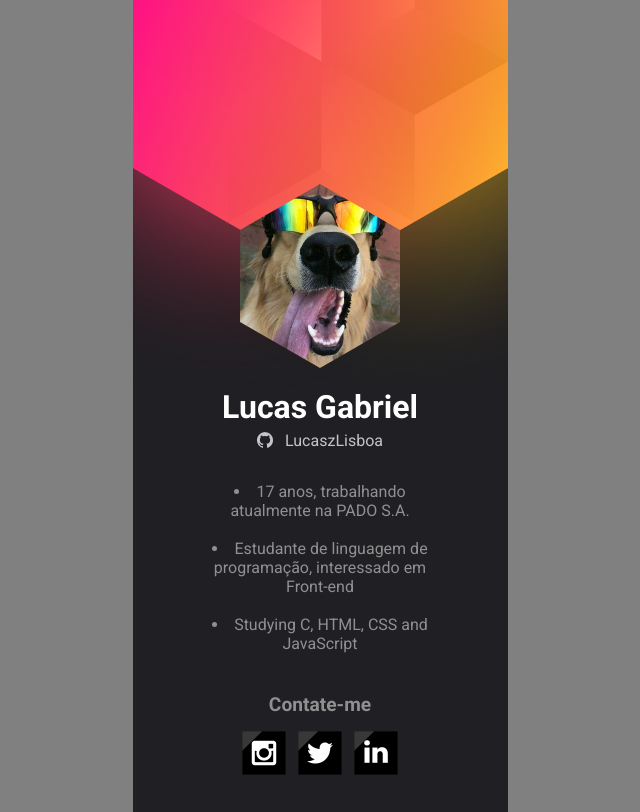
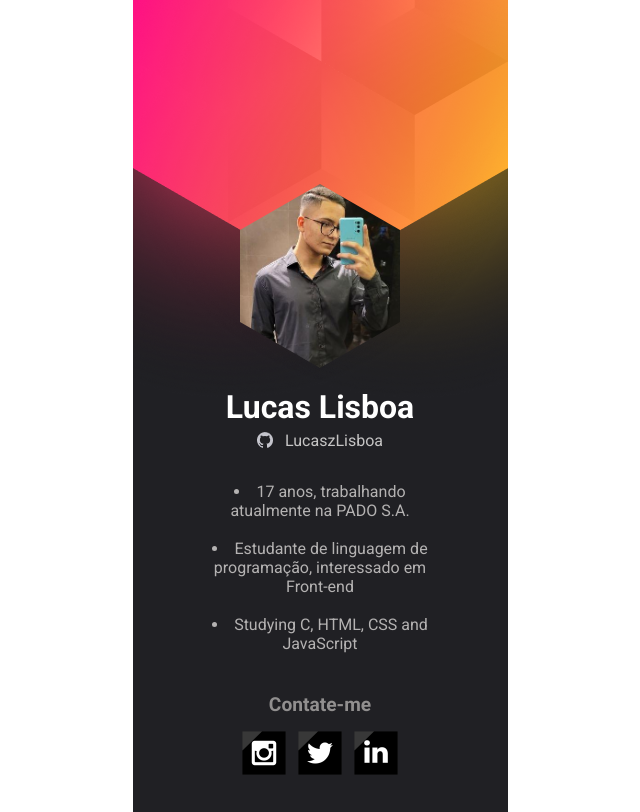
Before and after one commit to LucaszLisboa/cracha, a plain HTML site: page index.html in a window 1280 px wide. Shown: the whole page, without its empty margins (320-960 px from the left). Drawn offline with Linux system fonts and the light colour scheme; no server answers.

Commit message:
change background

```diff
--- a/index.html
+++ b/index.html
@@ -17,16 +17,15 @@
     <main>
       <div class="conteiner">
         <div class="avatar">
-          <img
-            src="images/cachorro de oculos.jpg"
-            alt="foto pessoal"
-            id="userImage"
-          />
+          <img src="images/foto.jpeg" alt="foto pessoal" id="userImage" />
         </div>
 
-        <h1 id="userName">Lucas Gabriel</h1>
+        <h1 id="userName">Lucas Lisboa</h1>
         <a id="userLink" href="https://github.com/LucaszLisboa" target="_blank">
-          <img src="images/github 2.png" alt="ícone github" /><span id="userLogin">LucaszLisboa</span></a
+          <img src="images/github 2.png" alt="ícone github" /><span
+            id="userLogin"
+            >LucaszLisboa</span
+          ></a
         >
 
         <p>
--- a/style.css
+++ b/style.css
@@ -16,7 +16,7 @@ body {
   place-items: center;
 
 
-  background-color: rgb(128, 128, 128);
+  background-color: rgb(255, 255, 255);
   /* background: url(images/backgroud3.jpg);
   width: 100%; height: 100%; */
 }
@@ -34,7 +34,7 @@ main {
   margin-right: auto;
   text-align: center;
 
-  color: rgb(145, 143, 143);
+  color: rgb(180, 178, 178);
 }
 
 .avatar {
```
